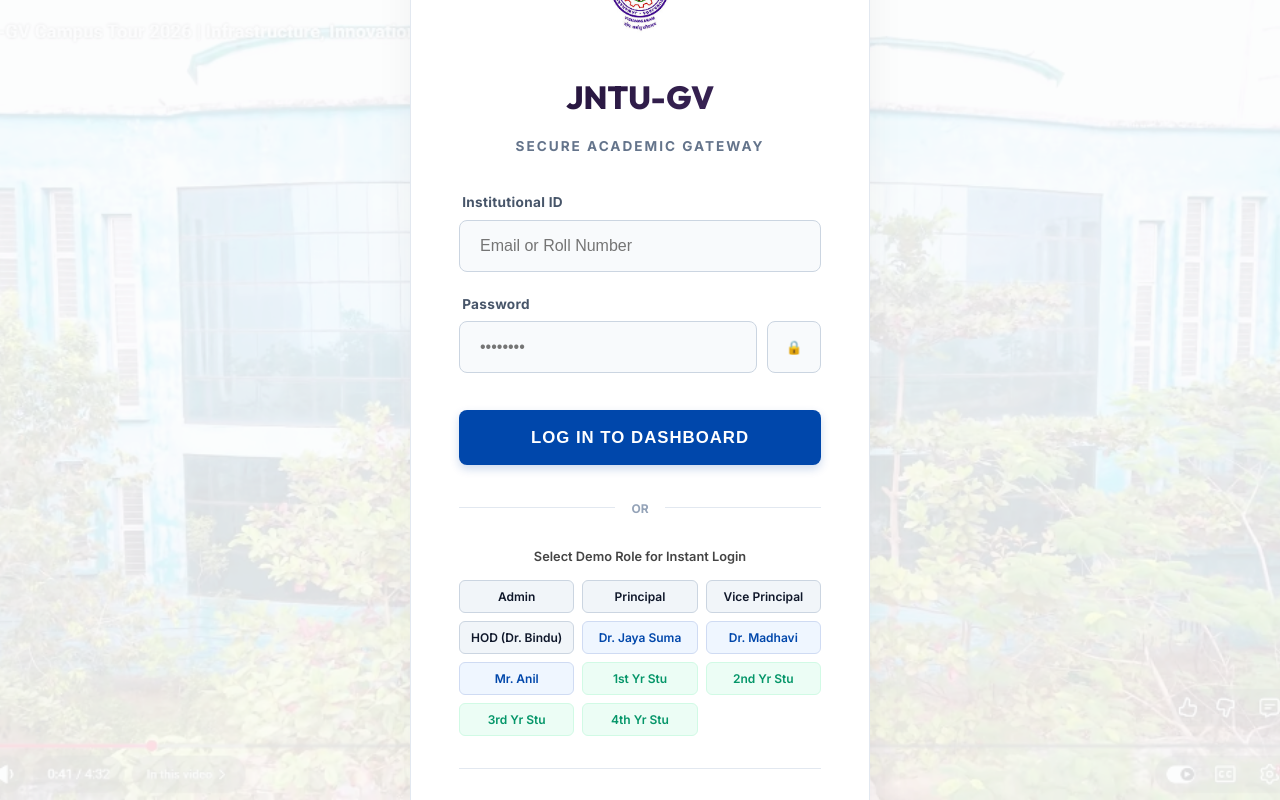
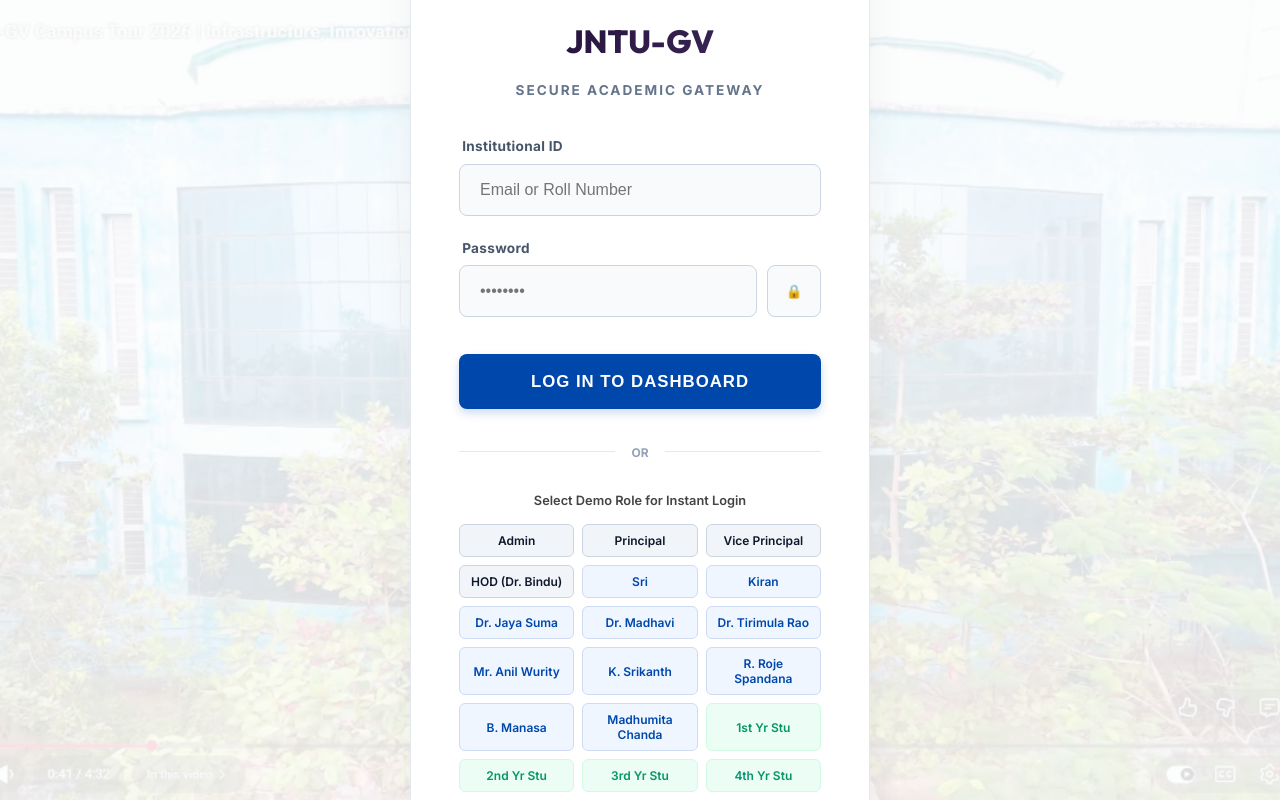
Before and after one commit to Juttukavinay/jntugv-portal, a React (Vite) app in the folder frontend/: page /login in a window 1280 px wide. Built offline with nearby package versions, Linux system fonts and the light colour scheme; no server answers.

Commit message:
feat: add remaining faculty demo login buttons

```diff
--- a/frontend/src/pages/Login.jsx
+++ b/frontend/src/pages/Login.jsx
@@ -88,9 +88,16 @@
             principal: { email: 'principal@jntugv.edu', password: 'Jntugv@2024' },
             vice_principal: { email: 'viceprincipal@jntugv.edu', password: 'Jntugv@2024' },
             hod: { email: 'drch1@jntugv.edu.in', password: '9876543201' },
-            faculty1: { email: 'dr2@jntugv.edu.in', password: '9876543202' },
-            faculty2: { email: 'drg.3@jntugv.edu.in', password: '9876543203' },
-            faculty3: { email: 'mranilwurity5@jntugv.edu.in', password: '9876543205' },
+            fac_sri: { email: 'SRI1@GMAIL.COM', password: '741852963' },
+            fac_kiran: { email: 'KIRAN@GMAIL.COM', password: '741852963' },
+            fac_jaya: { email: 'dr2@jntugv.edu.in', password: '9876543202' },
+            fac_madhavi: { email: 'drg.3@jntugv.edu.in', password: '9876543203' },
+            fac_tirimula: { email: 'drb.4@jntugv.edu.in', password: '9876543204' },
+            fac_anil: { email: 'mranilwurity5@jntugv.edu.in', password: '9876543205' },
+            fac_srikanth: { email: 'ksrikanth8@jntugv.edu.in', password: '9876543208' },
+            fac_roje: { email: 'rrojespandana9@jntugv.edu.in', password: '9876543209' },
+            fac_manasa: { email: 'bmanasa11@jntugv.edu.in', password: '9876543211' },
+            fac_madhumita: { email: 'madhumita12@jntugv.edu.in', password: '9876543212' },
             student1: { email: '24131A0501', password: 'password' },
             student2: { email: '23131A0501', password: 'password' },
             student3: { email: '22131A0501', password: 'password' },
@@ -194,9 +201,16 @@
                             <button onClick={() => fillDemoAndLogin('vice_principal')} className="demo-btn admin">Vice Principal</button>
 
                             <button onClick={() => fillDemoAndLogin('hod')} className="demo-btn admin">HOD (Dr. Bindu)</button>
-                            <button onClick={() => fillDemoAndLogin('faculty1')} className="demo-btn fac">Dr. Jaya Suma</button>
-                            <button onClick={() => fillDemoAndLogin('faculty2')} className="demo-btn fac">Dr. Madhavi</button>
-                            <button onClick={() => fillDemoAndLogin('faculty3')} className="demo-btn fac">Mr. Anil</button>
+                            <button onClick={() => fillDemoAndLogin('fac_sri')} className="demo-btn fac">Sri</button>
+                            <button onClick={() => fillDemoAndLogin('fac_kiran')} className="demo-btn fac">Kiran</button>
+                            <button onClick={() => fillDemoAndLogin('fac_jaya')} className="demo-btn fac">Dr. Jaya Suma</button>
+                            <button onClick={() => fillDemoAndLogin('fac_madhavi')} className="demo-btn fac">Dr. Madhavi</button>
+                            <button onClick={() => fillDemoAndLogin('fac_tirimula')} className="demo-btn fac">Dr. Tirimula Rao</button>
+                            <button onClick={() => fillDemoAndLogin('fac_anil')} className="demo-btn fac">Mr. Anil Wurity</button>
+                            <button onClick={() => fillDemoAndLogin('fac_srikanth')} className="demo-btn fac">K. Srikanth</button>
+                            <button onClick={() => fillDemoAndLogin('fac_roje')} className="demo-btn fac">R. Roje Spandana</button>
+                            <button onClick={() => fillDemoAndLogin('fac_manasa')} className="demo-btn fac">B. Manasa</button>
+                            <button onClick={() => fillDemoAndLogin('fac_madhumita')} className="demo-btn fac">Madhumita Chanda</button>
 
                             <button onClick={() => fillDemoAndLogin('student1')} className="demo-btn stu">1st Yr Stu</button>
                             <button onClick={() => fillDemoAndLogin('student2')} className="demo-btn stu">2nd Yr Stu</button>
```
